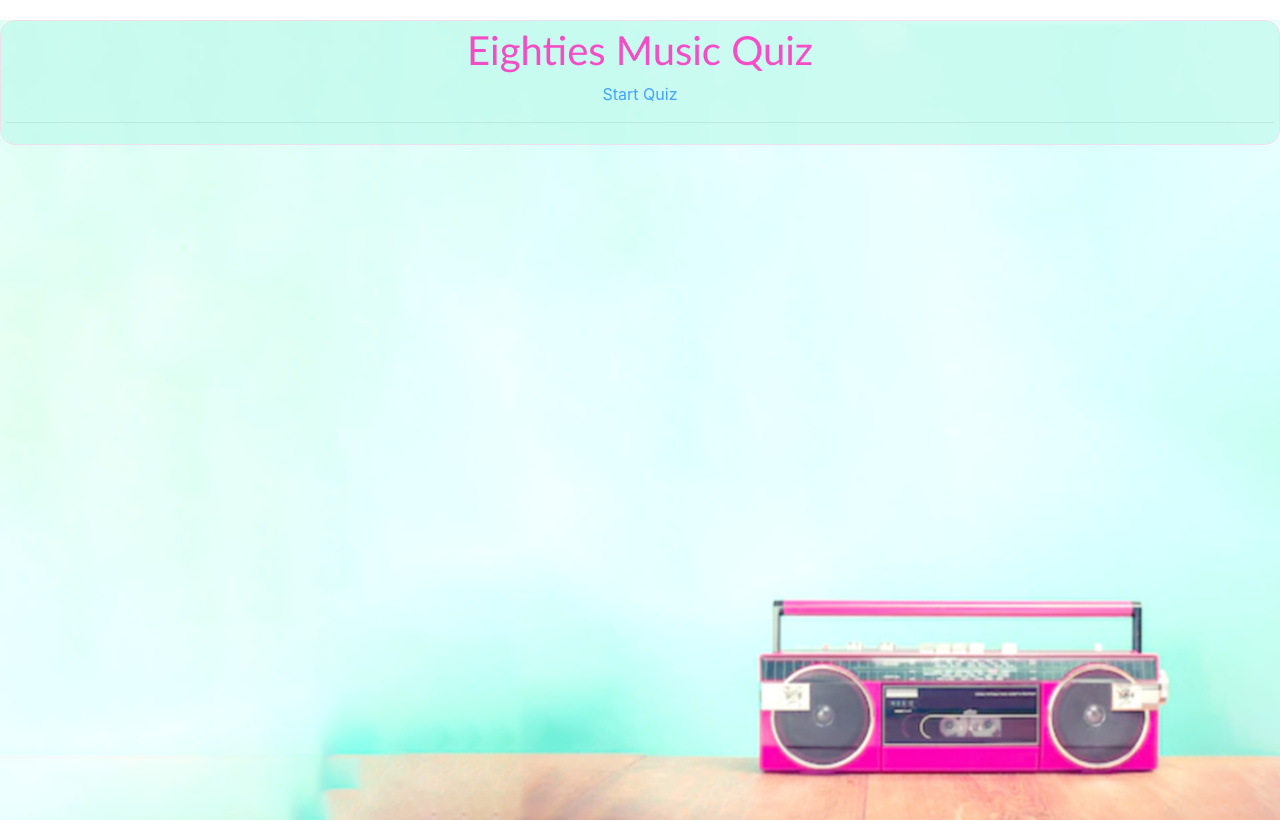
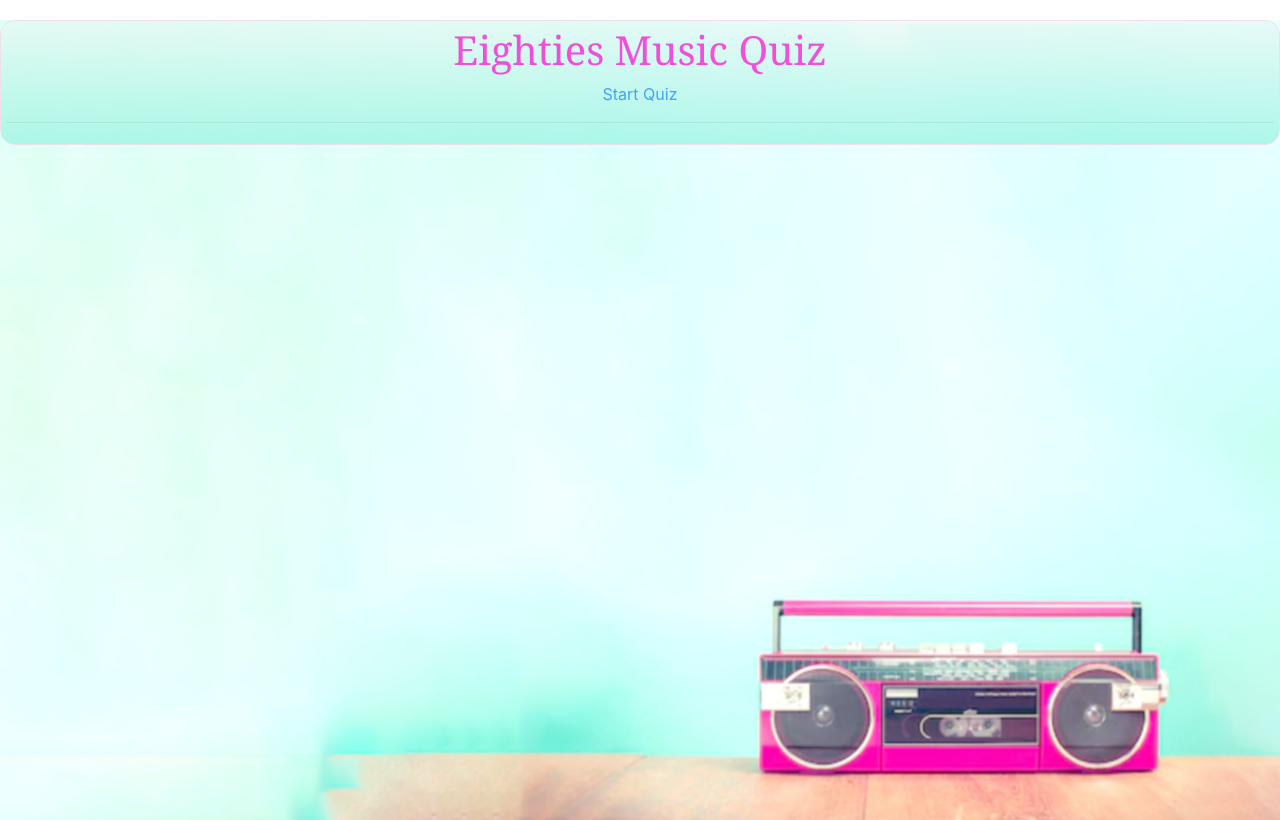
Before and after one commit to TColl1433/TriviaGame, a plain HTML site: page index.html in a window 1280 px wide. Drawn offline with nearby package versions, Linux system fonts and the light colour scheme.

Commit message:
final tweaks

```diff
--- a/assets/css/style.css
+++ b/assets/css/style.css
@@ -17,8 +17,8 @@ body, html {
   }
 
   h1, h2, h3, li{
-      color: #ff01b1;
-      font-family: 'Gill Sans', 'Gill Sans MT', Calibri, 'Trebuchet MS', sans-serif;
+      color: #f706ce;
+      font-family: Georgia, 'Times New Roman', Times, serif;
 
   }
 
@@ -35,7 +35,9 @@ body, html {
     margin-left: 190px;
     margin-right: 190px; */
     margin-top: 20px;
-    background-color: #c0faec;
+
+    background-image: linear-gradient(#e8f8f4, #95f5e1 );
+
     opacity: .7;
     border-style: solid;
     border-color: #f5d2ea;
```
Also changed, not shown: assets/images/ghettoblasterlightportfolio.jpg (added), 1 other file.
